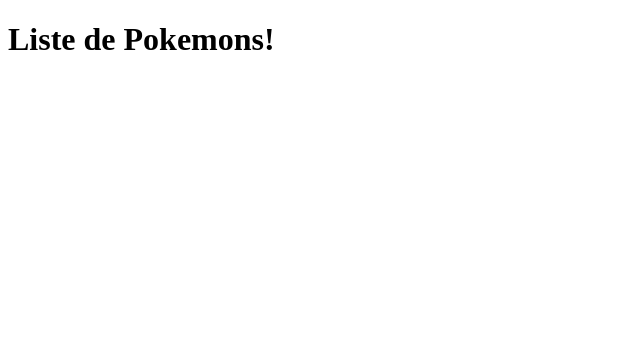
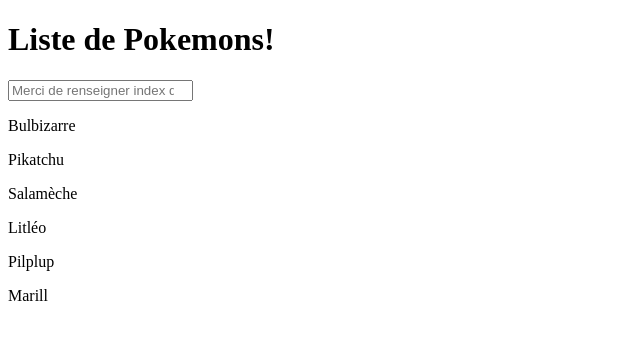
Before and after one commit to davidduranty/ng-pokemon-app, an Angular app: page / in a window 1280 px wide. Shown: the top 340 px of the page, without its empty margins (0-640 px from the left). Built offline with nearby package versions, Linux system fonts and the light colour scheme.

Commit message:
Angular: practice event input

```diff
--- /dev/null
+++ b/src/app/app.component.html
@@ -0,0 +1,16 @@
+<h1>Liste de Pokemons!</h1>
+<input
+  #input
+  (keyup)="selectPokemon(input.value)"
+  type="number"
+  placeholder="Merci de renseigner index du pokemon"
+/>
+<p>{{ pokemonSelected?.name }}</p>
+<p>{{ pokemonList[0].name }}</p>
+<p>{{ pokemonList[1].name }}</p>
+<p>{{ pokemonList[2].name }}</p>
+<p>{{ pokemonList[3].name }}</p>
+<p>{{ pokemonList[4].name }}</p>
+<p>{{ pokemonList[5].name }}</p>
+
+<!-- <router-outlet /> -->
--- a/src/app/app.component.ts
+++ b/src/app/app.component.ts
@@ -7,23 +7,31 @@
   selector: 'app-root',
   standalone: true,
   // imports: [RouterOutlet],
-  template: `
-    <h1>Liste de Pokemons!</h1>
+  templateUrl:'app.component.html'
 
-
-
-    <!-- <router-outlet /> -->
-  `
 })
 export class AppComponent implements OnInit {
   pokemonList: Pokemon[] = POKEMONS;
 
+  pokemonSelected: Pokemon|undefined;
+
   ngOnInit() {
     console.table(this.pokemonList);
-    this.selectPokemon(this.pokemonList[4])
+
   }
 
-  selectPokemon(pokemon: Pokemon) {
-    console.log(`Vous avez cliqué sur le pokemon ${pokemon.name}`);
+  selectPokemon(pokemonId: string) {
+    const pokemon: Pokemon | undefined = this.pokemonList.find(pokemon => pokemon.id == +pokemonId)
+    // if (pokemon) {
+    //   console.log(`Vous avez demandé le pokémon ${pokemon.name}`);
+    //   this.pokemonSelected = pokemon;
+    // } else {
+    //   console.log(`Vous avez demandé un pokemon qui n'existe pas`);
+    //   this.pokemonSelected = pokemon
+    // }
+    this.pokemonSelected = pokemon ? pokemon : undefined;
+  console.log(pokemon
+    ? `Vous avez cliqué sur le pokemon ${pokemon.name}`
+    : `Vous avez demandé un pokémon qui n'existe pas`);
   }
 }
```
